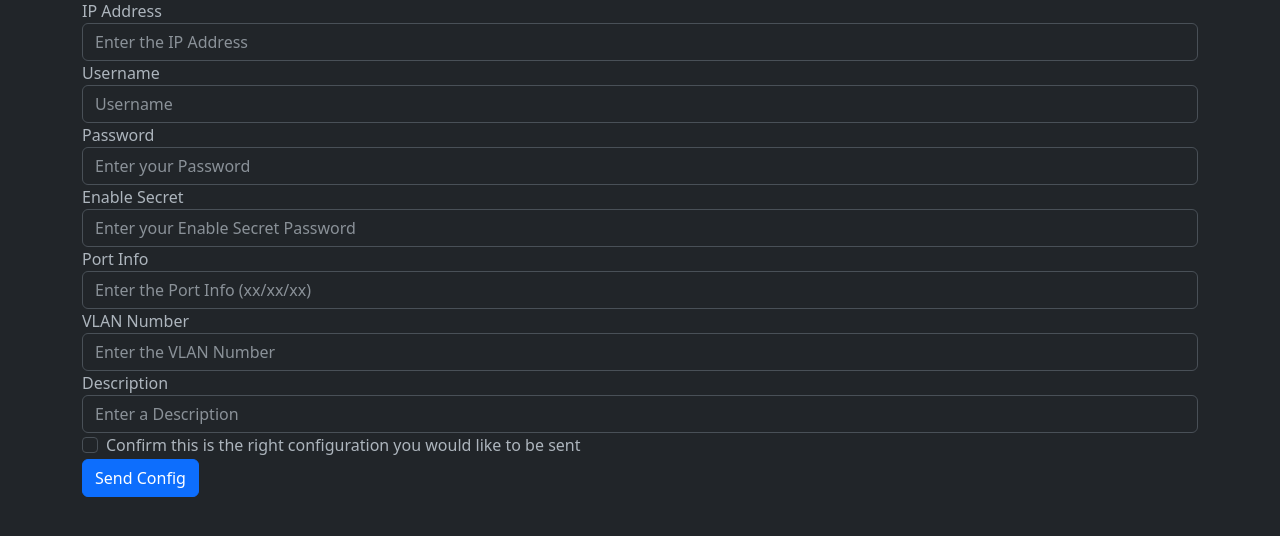
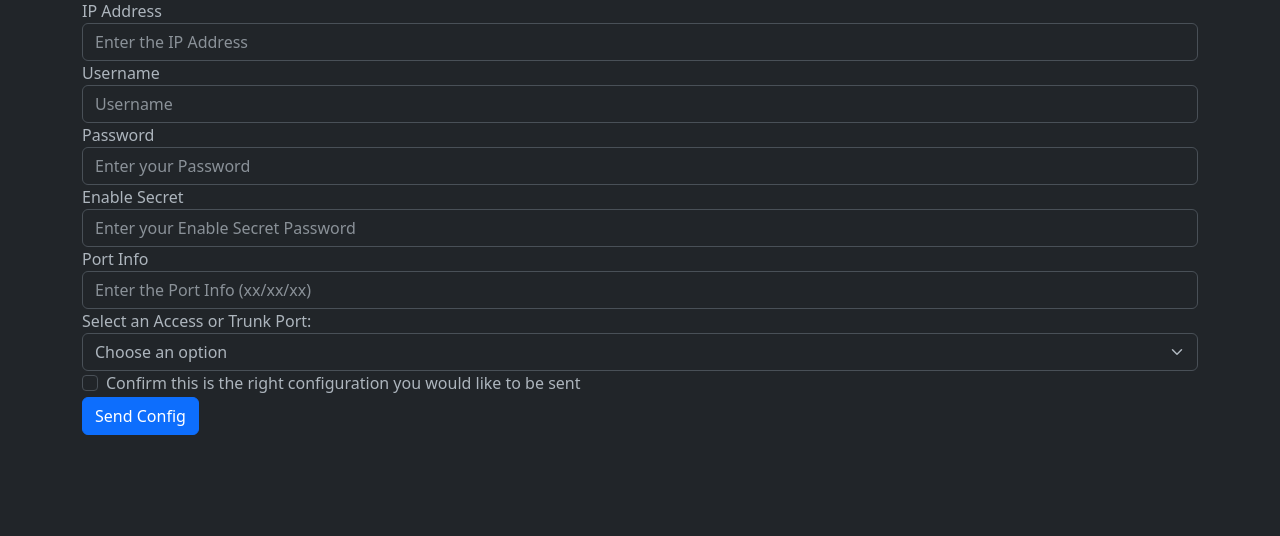
Before and after one commit to Nathan8044/PHASE_2, a Flask app: page /interfacechanges in a window 1280 px wide. Shown: the part 57-593 px from the top of the page. Run offline with Flask 3, Linux system fonts and the light colour scheme; some libraries are stand-ins or nearby versions.

Commit message:
Update interface_changes.html

```diff
--- a/templates/interface_changes.html
+++ b/templates/interface_changes.html
@@ -103,20 +103,30 @@
       <input type="text" class="form-control" id="port" name="port" aria-describedby="port"
         placeholder="Enter the Port Info (xx/xx/xx)">
     </div>
-    <div class="form-group">
-      <label for="vlan">VLAN Number</label>
-      <input type="text" class="form-control" id="vlan" name="vlan" aria-describedby="vlan" placeholder="Enter the VLAN Number">
+       <div class="form-group">
+      <label for="selectBox">Select an Access or Trunk Port:</label>
+      <select class="form-select" id="selectBox" name="selectBox" required>
+        <option value="">Choose an option</option>
+        <option value="option1">Access</option>
+        <option value="option2">Trunk</option>
+      </select>
     </div>
-    <div class="form-group">
-      <label for="description">Description</label>
-      <input type="text" class="form-control" id="description" name="description" aria-describedby="description"
-        placeholder="Enter a Description">
+
+    <div id="trunk_port" class="form-group d-none">
+      <label for="trunk_port">Enter All trunkated VLAN numbers seperated by commas(i.e. 100,200,300,...,XXX):</label>
+      <input type="text" class="form-control" id="trunk_port" name="trunk_port">
     </div>
+    <div id="access_port" class="form-group d-none">
+      <label for="access_port">Enter VLAN Number:</label>
+      <input type="text" class="form-control" id="access_port" name="access_port">
+    </div>
+
     <div class="form-check">
       <input type="checkbox" class="form-check-input" id="exampleCheck1">
       <label class="form-check-label" for="exampleCheck1">Confirm this is the right configuration you would like to be
         sent</label>
     </div>
+
     <input type="hidden" name="csrf_token" value="{{ csrf_token() }}">
     <button type="submit" class="btn btn-primary">Send Config</button>
   </form>
```
